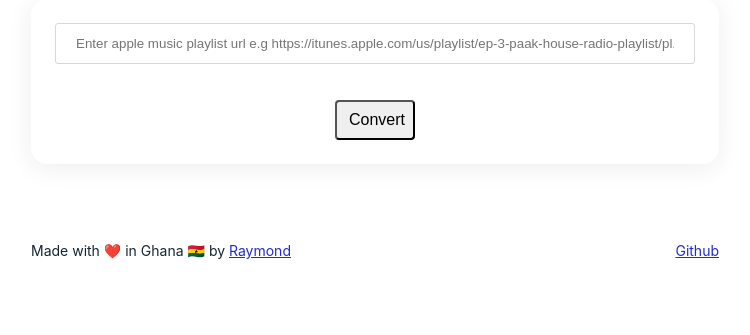
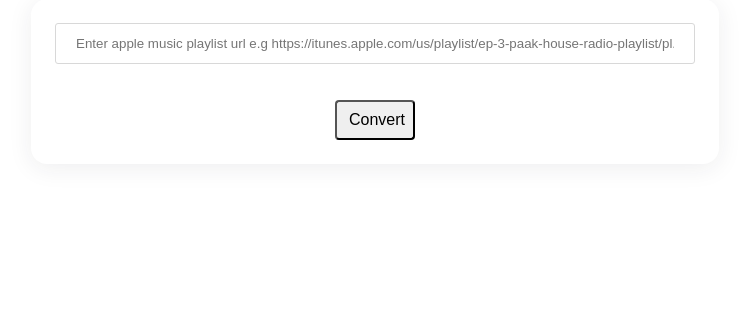
Before and after one commit to akornor/playlistor, a Django app: template main/templates/index.html in a window 1280 px wide. Shown: the part 224-559 px from the top of the page, without its empty margins (265-1015 px from the left). Run offline with Django 3.2, Linux system fonts and the light colour scheme; the template is opened without the code that fills it, so the values that code supplies are empty; parts of the project's set-up code (start-up, migrations or seed data) failed here and were passed over.

Commit message:
Remove stuff.

```diff
--- a/main/templates/index.html
+++ b/main/templates/index.html
@@ -58,10 +58,10 @@
         {% endif %}
     </main>
     <footer class="container footer">
-        <p>Made with ❤️ in Ghana 🇬🇭 by <a href="https://twitter.com/raymxnde" target="_blank">Raymond</a>
+        <!-- <p>Made with ❤️ in Ghana 🇬🇭 by <a href="https://twitter.com/raymxnde" target="_blank">Raymond</a>
             <p>
                 <a href="https://github.com/akornor/playlistor" target="_blank">Github</a>
-            </p>
+            </p> -->
     </footer>
     <script src="{% static 'js/vendor/sweetalert.min.js' %}"></script>
     <script src="{% static 'js/vendor/celery_progress.js' %}"></script>
```
